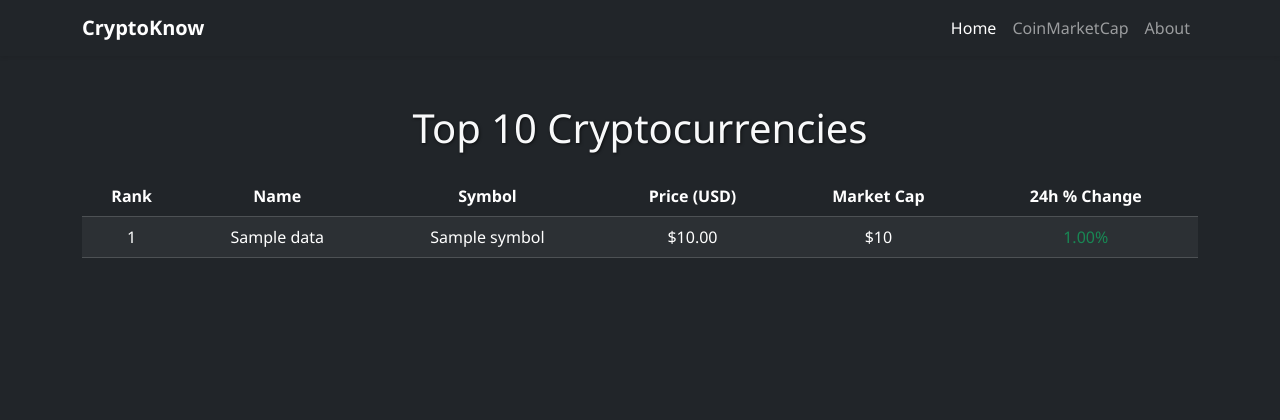
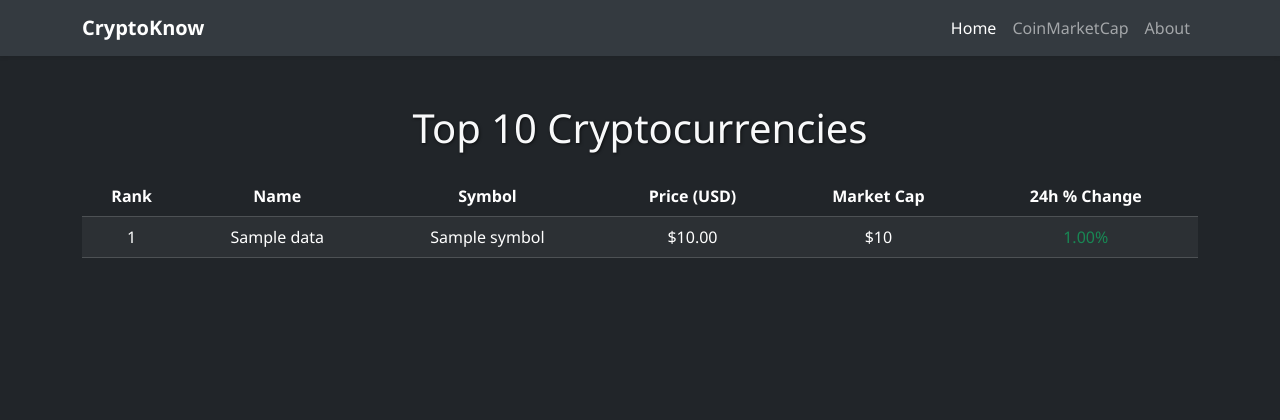
Before and after one commit to Mfaj-cod/Pehla-pyar, a Flask app: page / in a window 1280 px wide. Shown: the top 420 px of the page. Run offline with Flask 3, Linux system fonts and the light colour scheme; a database or web service that is not in the repository returns one stand-in record (values such as "Sample title"); data that the repository does not hold is empty.

Commit message:
sticky nav

```diff
--- a/static/style.css
+++ b/static/style.css
@@ -10,3 +10,10 @@ h1 {
 .table th {
     background-color: #212529 !important;
 }
+
+nav {
+    background-color: #343a40 !important;
+    position: sticky !important;
+    top: 0;
+    z-index: 1000;
+}
```
